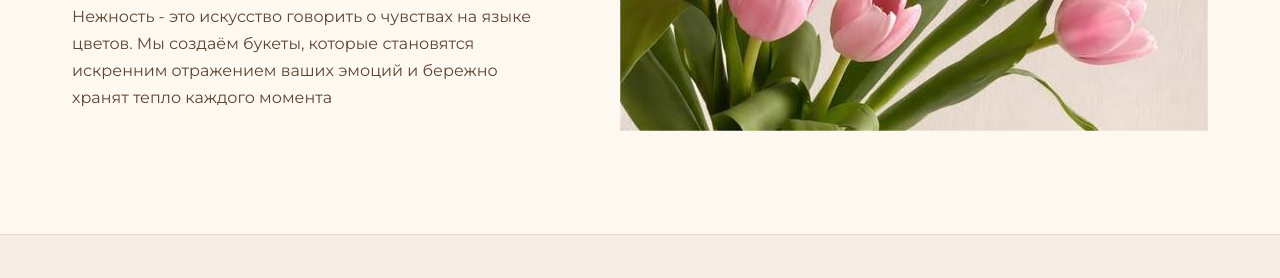
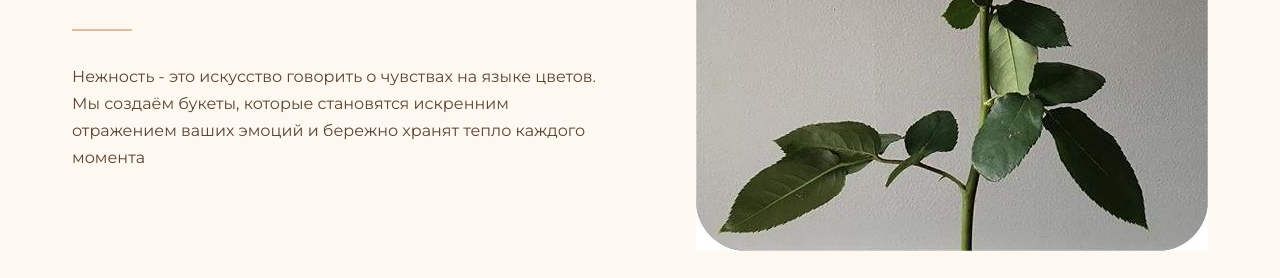
Before and after one commit to wxnasify/nezhnost, a plain HTML site: page about.html in a window 1280 px wide. Shown: the part 414-692 px from the top of the page. Drawn offline with nearby package versions, Linux system fonts and the light colour scheme; a web font is replaced by a local one.

Commit message:
Update about.html

```diff
--- a/about.html
+++ b/about.html
@@ -39,7 +39,7 @@
             </div>
             <div class="about-image">
                 <div class="image-placeholder-flower">
-                    <img src="images/header.jpg" alt="ЦВЕТЫ">
+                    <img src="images/about.jpg" alt="ЦВЕТЫ">
                 </div>
             </div>
         </div>
```
